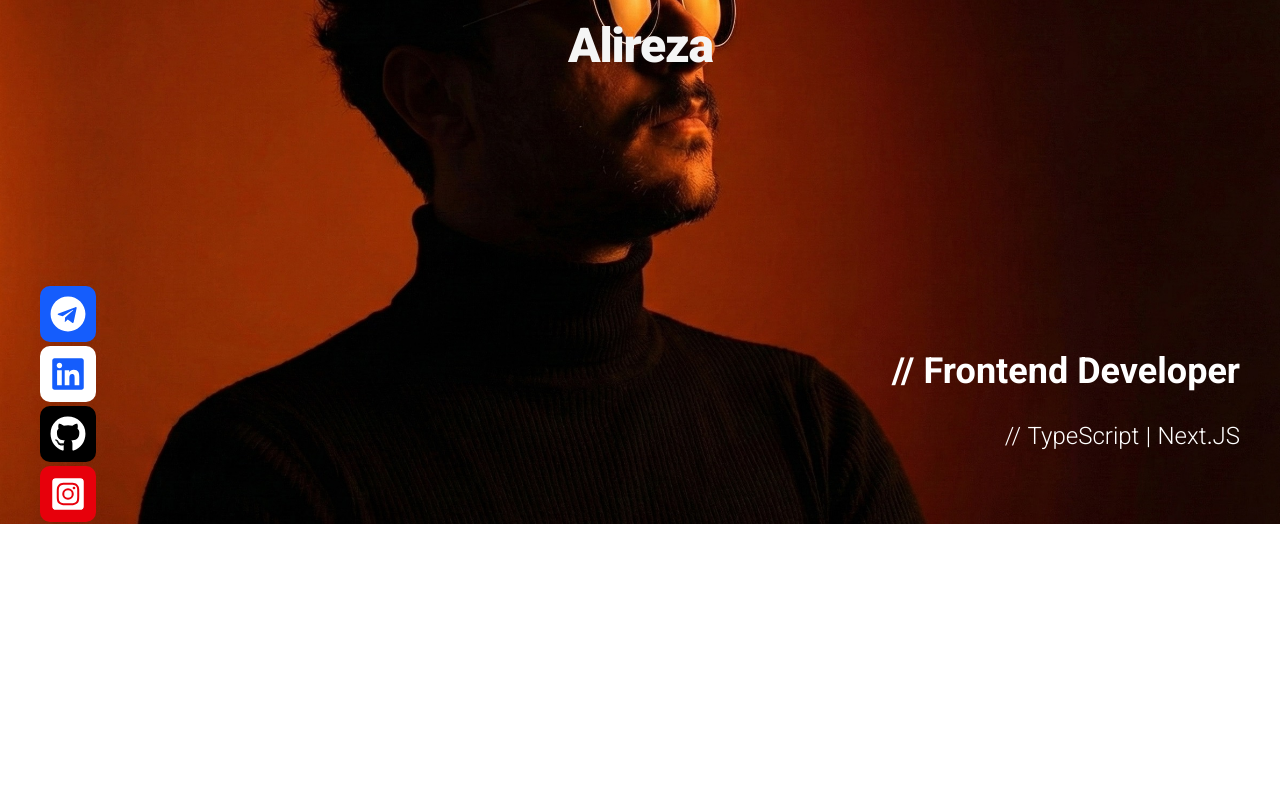
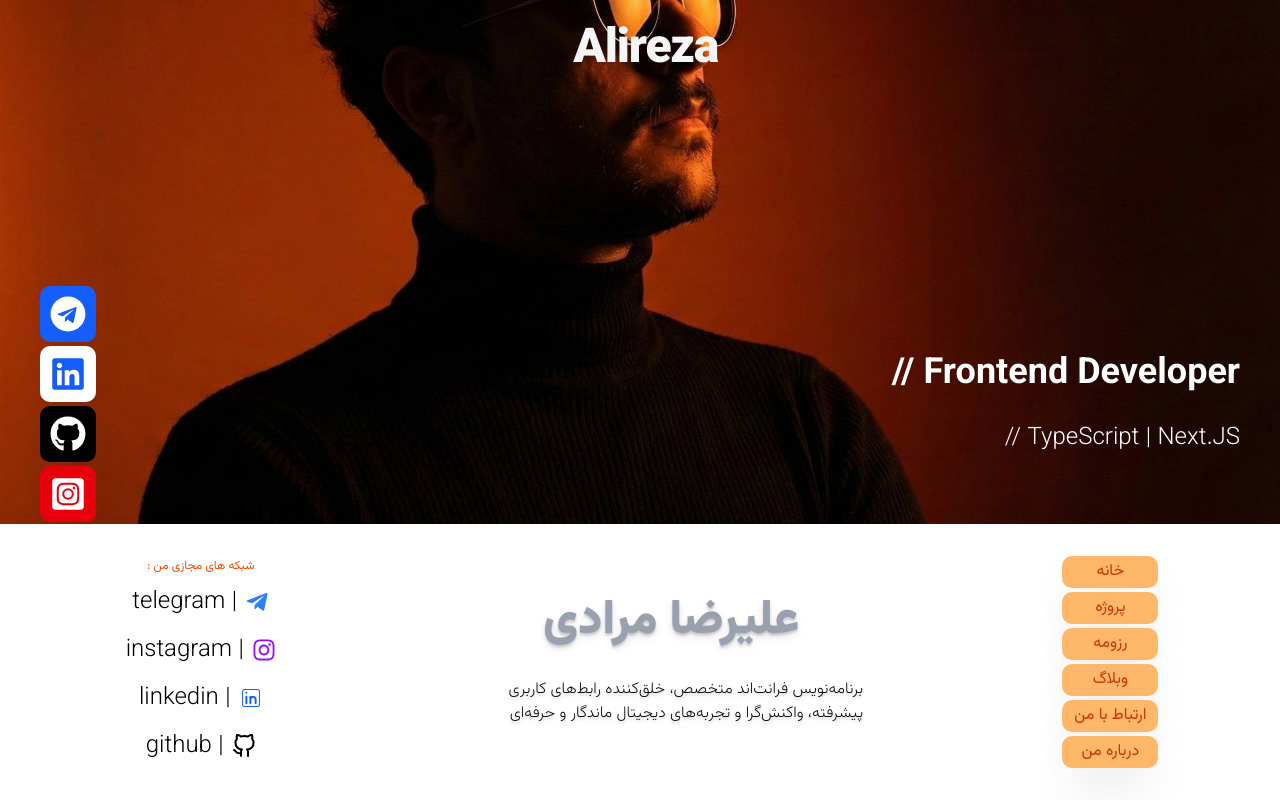
Before and after one commit to alirezza-mo/my-portfolio, a Next.js app: page / in a window 1280 px wide. Shown: the part 276-1076 px from the top of the page. Before the commit the page ends 800 px from the top, so only its background shows below. Built offline with nearby package versions, Linux system fonts and the light colour scheme.

Commit message:
001.adding footer to project

```diff
--- a/src/app/page.tsx
+++ b/src/app/page.tsx
@@ -1,3 +1,4 @@
+import Footer from "@/component/modules/Footer/Footer";
 import Header from "@/component/templates/index/header/Header";
 import Image from "next/image";
 import React from "react";
@@ -7,6 +8,7 @@ export default function Home(): React.ReactElement {
     <>
       <main>
         <Header/>
+        <Footer/>
       </main>
     </>
   );
--- /dev/null
+++ b/src/component/modules/Footer/Footer.tsx
@@ -0,0 +1,87 @@
+import Link from "next/link";
+import React from "react";
+import { CiLinkedin } from "react-icons/ci";
+import { FaTelegramPlane } from "react-icons/fa";
+import { FaInstagram } from "react-icons/fa6";
+import { FiGithub } from "react-icons/fi";
+
+function Footer() {
+  return (
+    <>
+      <footer className="flex flex-col md:flex-row items-center justify-around w-full bg-white p-8 gap-5 dark:bg-gray-800">
+        <div className="flex flex-row flex-wrap  md:flex-col items-center justify-center gap-1 text-orange-700">
+          <Link
+            href={"/"}
+            className="w-24 text-center rounded-lg bg-orange-300 p-1 hover:bg-orange-400 transition-all hover:text-orange-100 active:bg-orange-400 active:text-white shadow-2xl/30"
+          >
+            {" "}
+            خانه{" "}
+          </Link>
+          <Link
+            href={"/projects"}
+            className="w-24 text-center rounded-lg bg-orange-300 p-1 hover:bg-orange-400 transition-all hover:text-orange-100 active:bg-orange-400 active:text-white shadow-2xl/30"
+          >
+            {" "}
+            پروژه{" "}
+          </Link>
+          <Link
+            href={"/resume"}
+            className="w-24 text-center rounded-lg bg-orange-300 p-1 hover:bg-orange-400 transition-all hover:text-orange-100 active:bg-orange-400 active:text-white shadow-2xl/30"
+          >
+            {" "}
+            رزومه{" "}
+          </Link>
+          <Link
+            href={"/blog"}
+            className="w-24 text-center rounded-lg bg-orange-300 p-1 hover:bg-orange-400 transition-all hover:text-orange-100 active:bg-orange-400 active:text-white shadow-2xl/30"
+          >
+            {" "}
+            وبلاگ{" "}
+          </Link>
+          <Link
+            href={"/contact"}
+            className="w-24 text-center rounded-lg bg-orange-300 p-1 hover:bg-orange-400 transition-all hover:text-orange-100 active:bg-orange-400 active:text-white shadow-2xl/30"
+          >
+            {" "}
+            ارتباط با من{" "}
+          </Link>
+          <Link
+            href={"/about-me"}
+            className="w-24 text-center rounded-lg bg-orange-300 p-1 hover:bg-orange-400 transition-all hover:text-orange-100 active:bg-orange-400 active:text-white shadow-2xl/30"
+          >
+            {" "}
+            درباره من{" "}
+          </Link>
+        </div>
+        <div className="flex flex-col items-center justify-center gap-3 md:gap-8 ">
+          <h3 className="md:text-5xl text-3xl font-black text-gray-400 text-shadow-lg"> علیرضا مرادی </h3>
+          <p className="font-extralight text-black w-96 text-shadow-lg md:text-base text-sm p-8 md:p-0 dark:text-white">
+            {" "}
+            برنامه‌نویس فرانت‌اند متخصص، خلق‌کننده رابط‌های کاربری پیشرفته،
+            واکنش‌گرا و تجربه‌های دیجیتال ماندگار و حرفه‌ای{" "}
+          </p>
+        </div>
+
+        <div className="flex flex-col items-center justify-center gap-2">
+          <h4 className="text-xs text-orange-600 dark:text-gray-400">شبکه های مجازی من :</h4>
+          <div className="flex flex-row flex-wrap md:flex-col items-center justify-center gap-2">
+            <button className="text-black dark:text-white dark:hover:text-orange-700 flex items-center justify-center gap-2 text-2xl font-extralight transition-all hover:bg-orange-200 cursor-pointer p-1 rounded-lg">
+              <FaTelegramPlane className="text-blue-500" /> | telegram
+            </button>
+            <button className="text-black dark:text-white dark:hover:text-orange-700 flex items-center justify-center gap-2 text-2xl font-extralight transition-all hover:bg-orange-200 cursor-pointer p-1 rounded-lg ">
+              <FaInstagram className="text-purple-600" /> | instagram
+            </button>
+            <button className="text-black dark:text-white dark:hover:text-orange-700 flex items-center justify-center gap-2 text-2xl font-extralight transition-all hover:bg-orange-200 cursor-pointer p-1 rounded-lg">
+              <CiLinkedin className="text-blue-600" /> | linkedin
+            </button>
+            <button className="text-black dark:text-white dark:hover:text-orange-700 flex items-center justify-center gap-2 text-2xl font-extralight transition-all hover:bg-orange-200 cursor-pointer p-1 rounded-lg">
+              <FiGithub className="text-black" /> | github
+            </button>
+          </div>
+        </div>
+      </footer>
+    </>
+  );
+}
+
+export default Footer;
```
